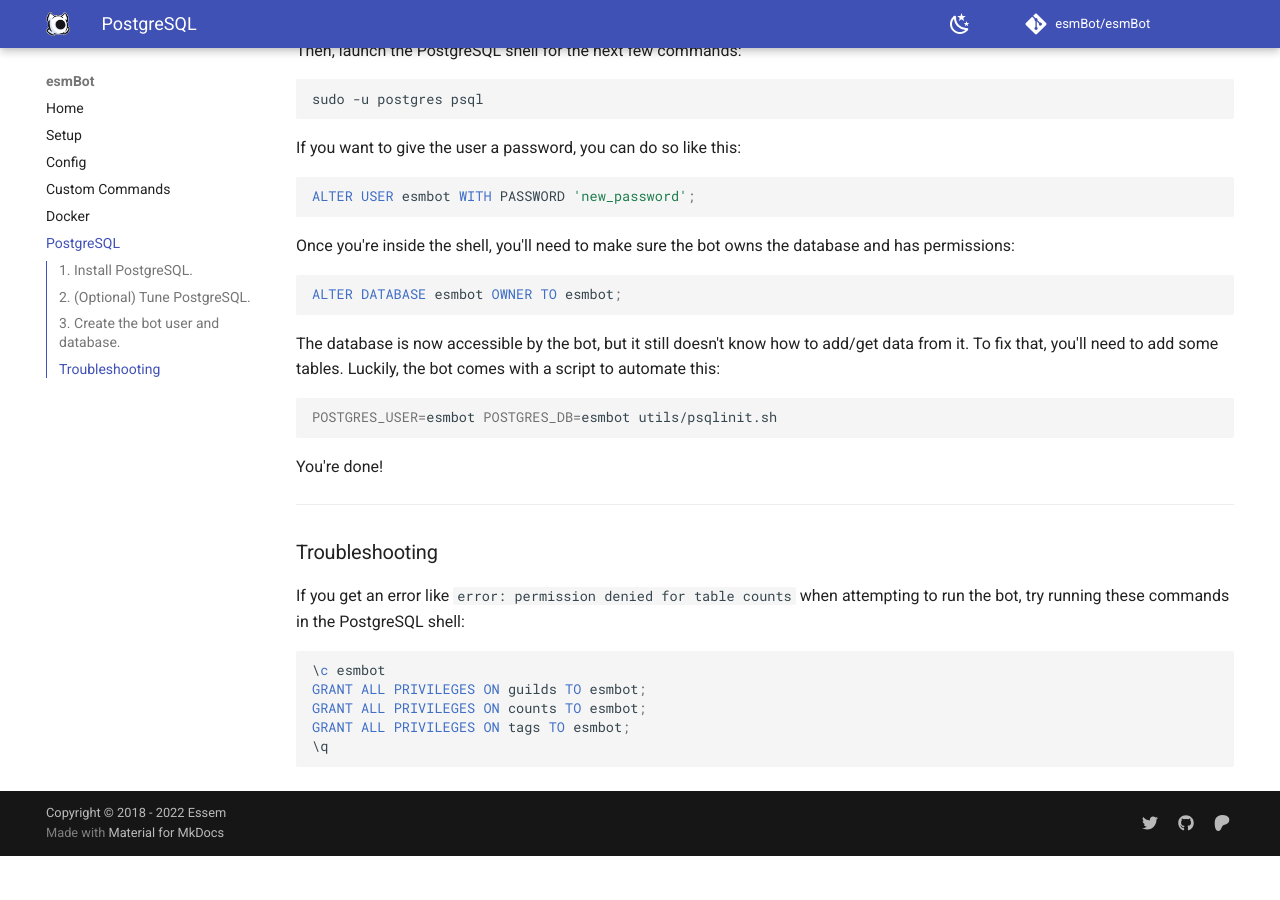
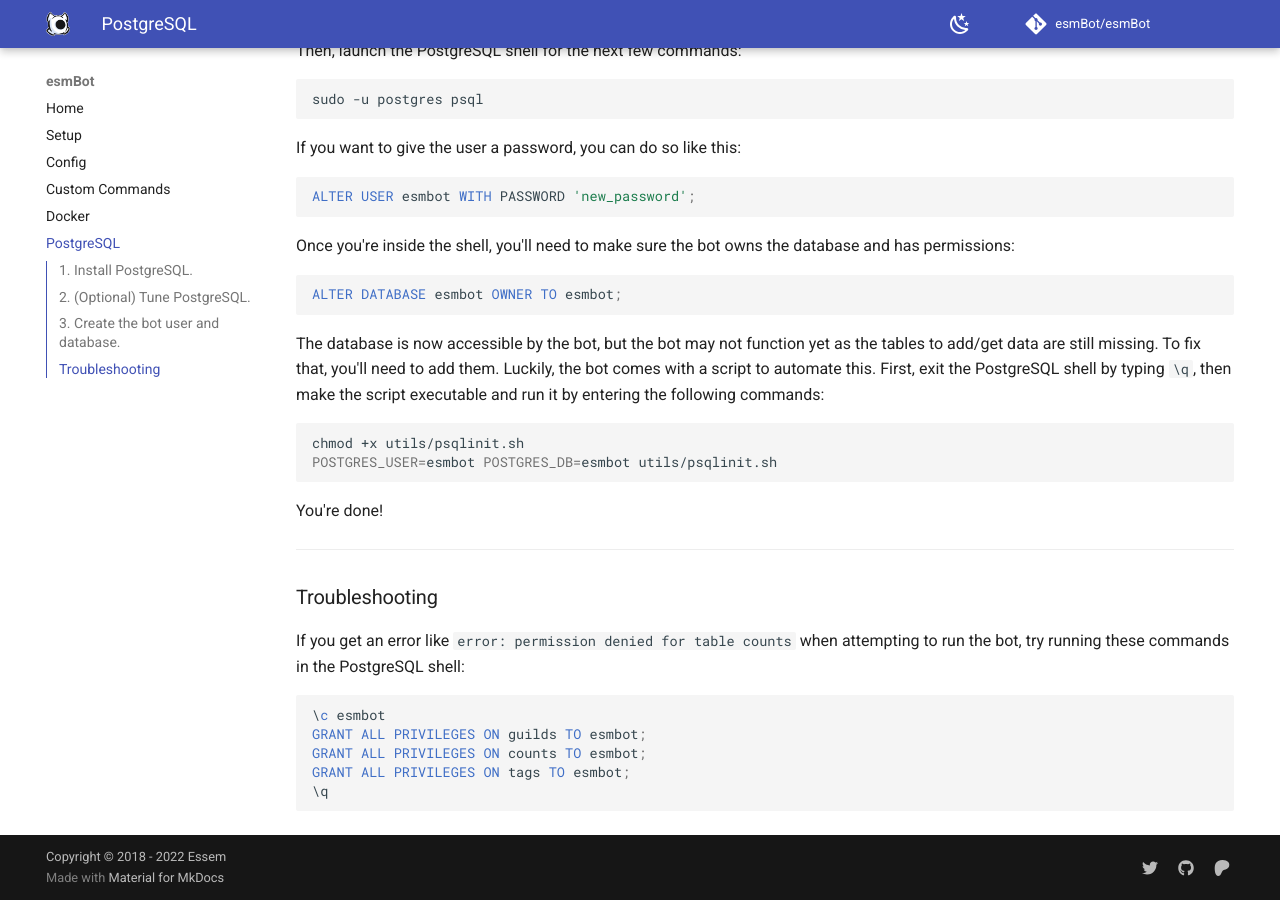
Before and after one commit to esmBot/esmBot, an MkDocs documentation site: the page built from docs/postgresql.md, in a window 1280 px wide and 900 px high, scrolled down 769 px. Built offline with MkDocs 1.6.1 and Material for MkDocs 9.7.7, drawn with Linux system fonts in a browser that asks for light colours; comment, search, counter and statistics services are not loaded; before the commit the page ends 1625 px from its top, so only the background shows below that.

Commit message:
Add instructions on PostgreSQL script execution in docs

````diff
--- a/docs/postgresql.md
+++ b/docs/postgresql.md
@@ -49,8 +49,9 @@
 ```sql
 ALTER DATABASE esmbot OWNER TO esmbot;
 ```
-The database is now accessible by the bot, but it still doesn't know how to add/get data from it. To fix that, you'll need to add some tables. Luckily, the bot comes with a script to automate this:
+The database is now accessible by the bot, but the bot may not function yet as the tables to add/get data are still missing. To fix that, you'll need to add them. Luckily, the bot comes with a script to automate this. First, exit the PostgreSQL shell by typing `\q`, then make the script executable and run it by entering the following commands:
 ```sh
+chmod +x utils/psqlinit.sh
 POSTGRES_USER=esmbot POSTGRES_DB=esmbot utils/psqlinit.sh
 ```
 You're done!
````
